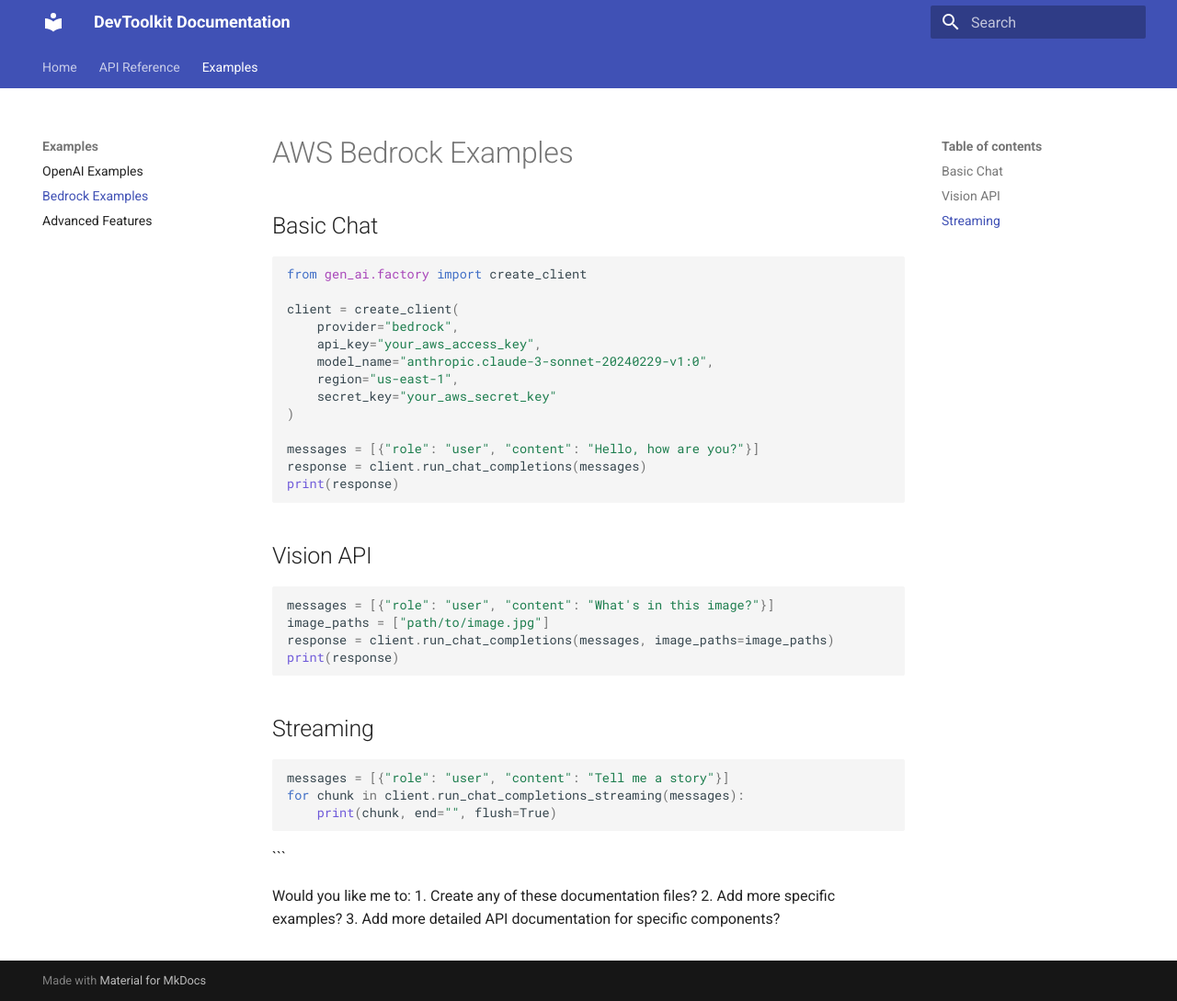
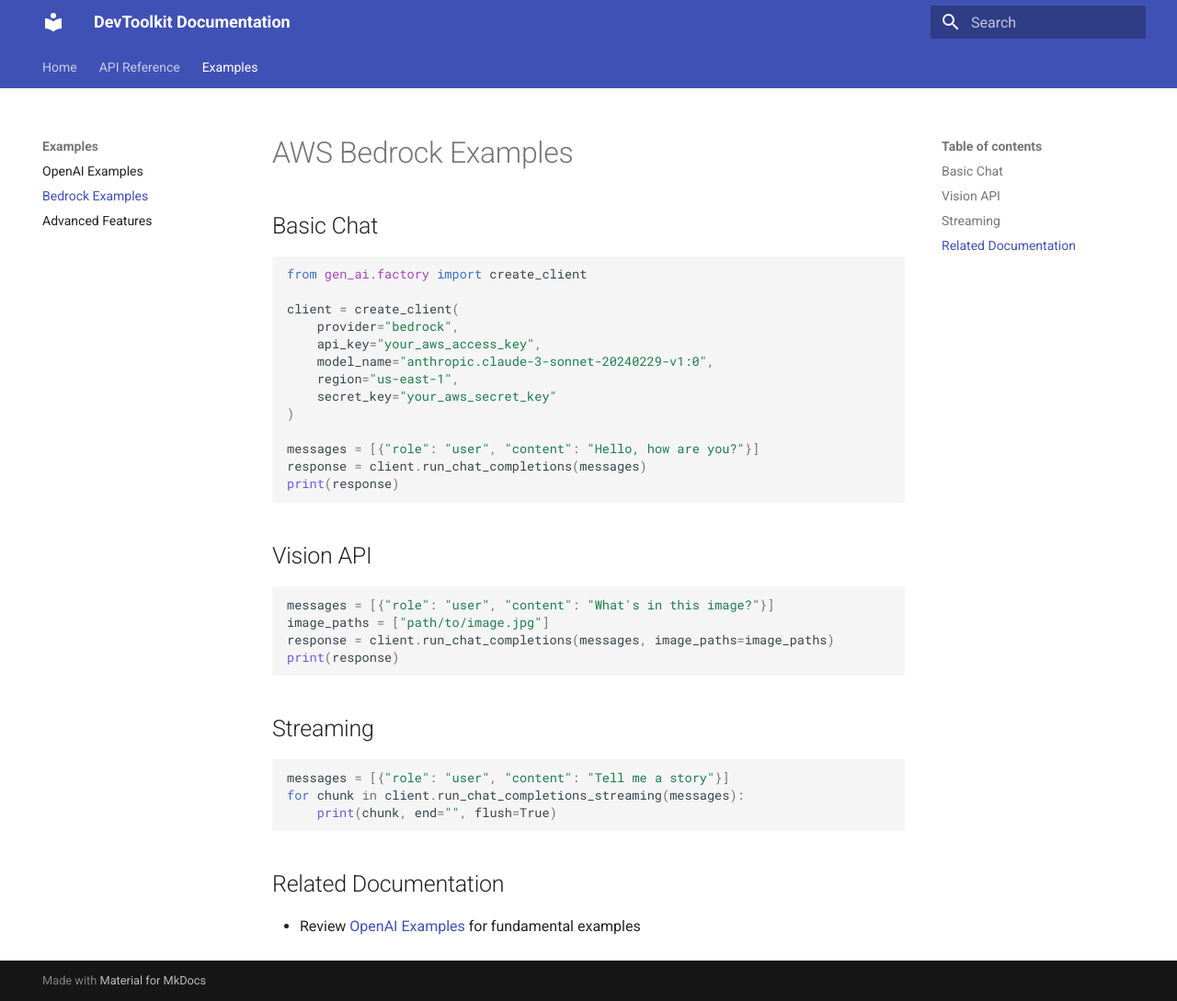
Before and after one commit to shivamojha2/DevToolkit, an MkDocs documentation site: the page built from docs/examples/bedrock_examples.md, in a window 1280 px wide and 1089 px high. Shown: the whole window at 92% size. Built offline with MkDocs 1.6.1 and Material for MkDocs 9.7.7, drawn with Linux system fonts in a browser that asks for light colours.

Commit message:
Updated documentation

````diff
--- a/docs/examples/bedrock_examples.md
+++ b/docs/examples/bedrock_examples.md
@@ -35,9 +35,6 @@ for chunk in client.run_chat_completions_streaming(messages):
     print(chunk, end="", flush=True)
 ```
 
-```
+## Related Documentation
 
-Would you like me to:
-1. Create any of these documentation files?
-2. Add more specific examples?
-3. Add more detailed API documentation for specific components?
+- Review [OpenAI Examples](openai_examples.md) for fundamental examples
````
Also changed, not shown: 1 other file.
